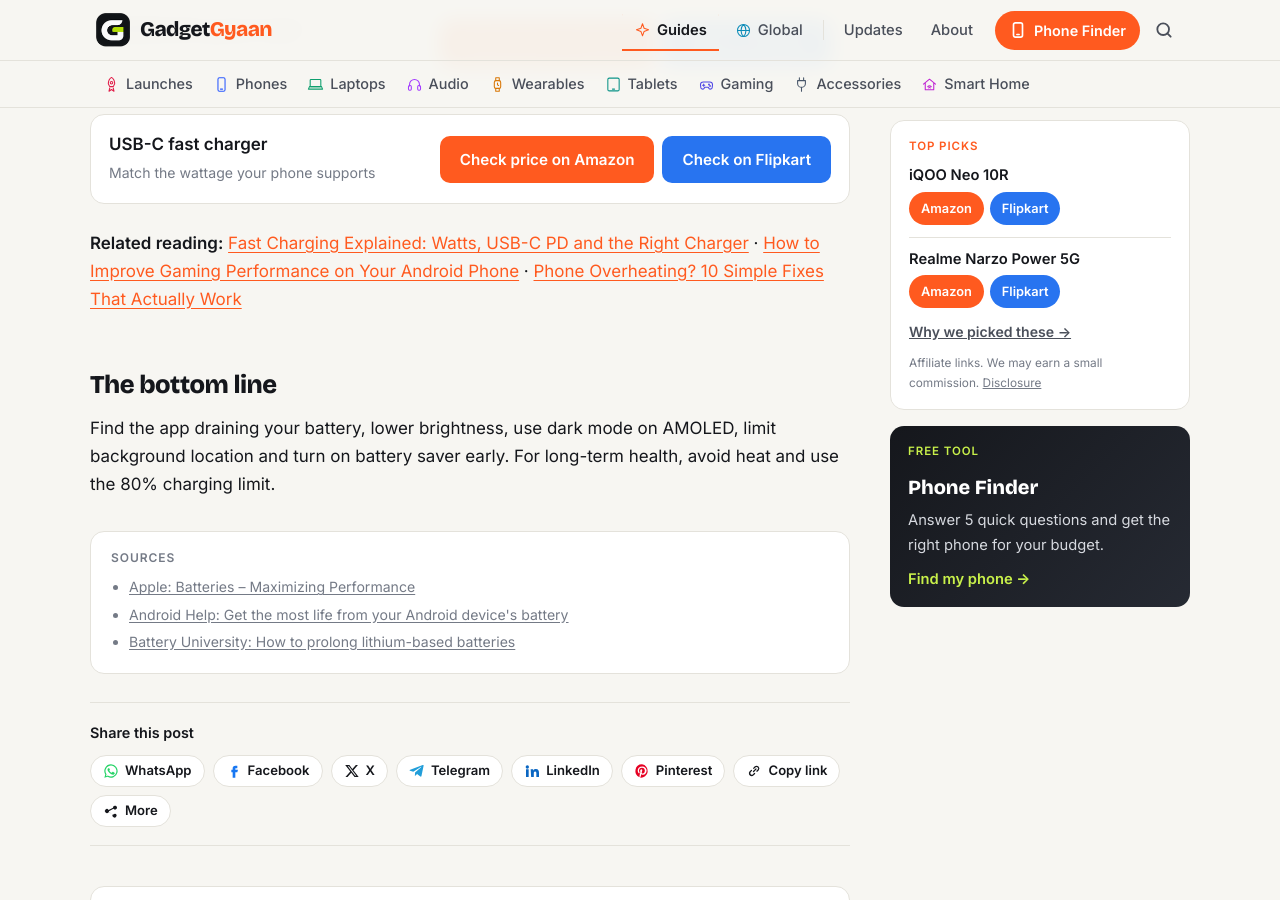
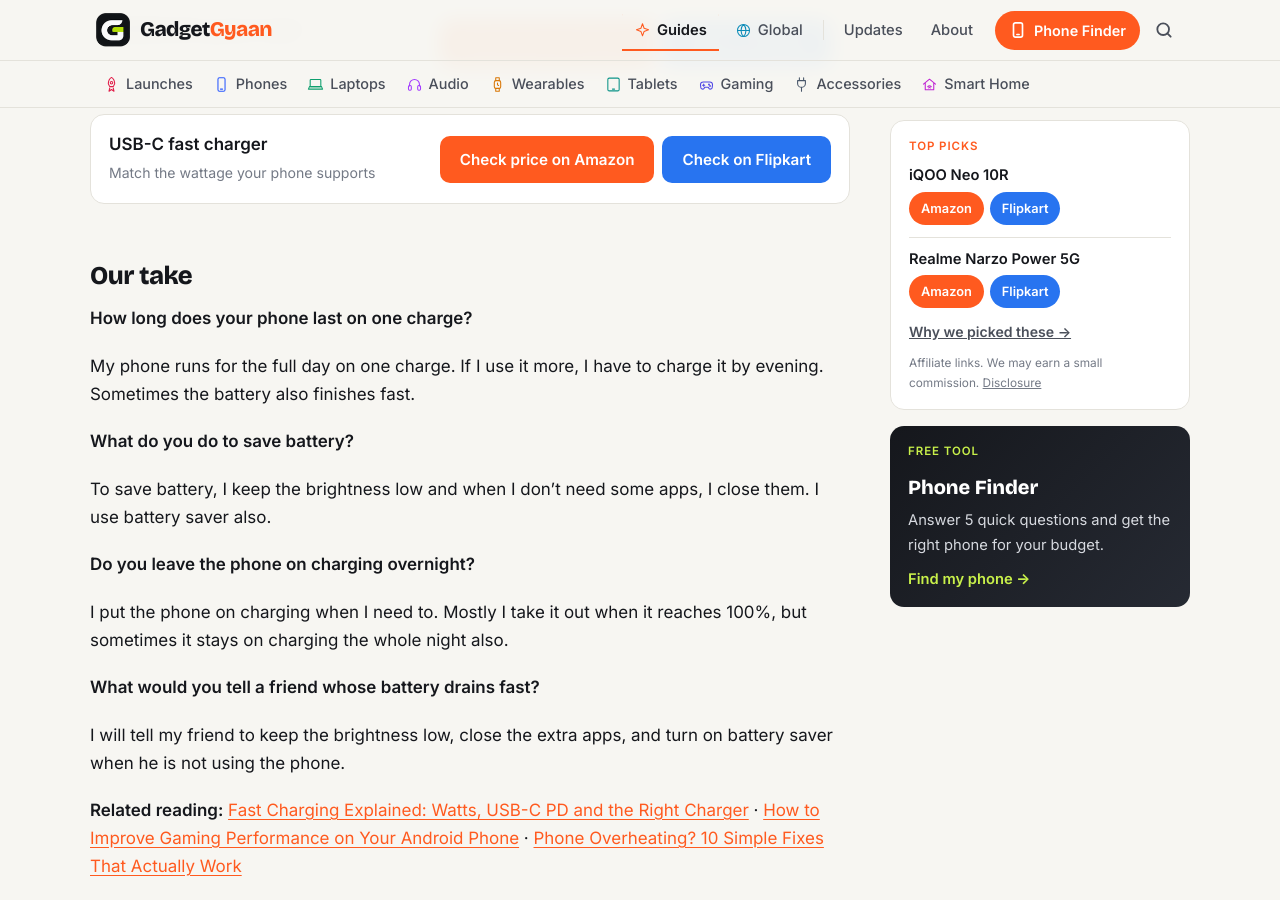
Before and after one commit to kiteksood167/kiteksood167.github.io, a Jekyll site: the page built from _posts/2026-10-17-make-phone-battery-last-longer.md, in a window 1280 px wide and 900 px high, scrolled down 4552 px. Built offline with Jekyll 4.4.1, drawn with Linux system fonts in a browser that asks for light colours; comment, search, counter and statistics services are not loaded; some of the changed text lies outside the part shown.

Commit message:
Our take: make phone battery last longer
Co-Authored-By: Claude Opus 5.5 <noreply@anthropic.com>
Claude-Session: https://claude.ai/code/session_019q2TsaYyUfQwBS5iqKAhGu

```diff
--- a/_posts/2026-10-17-make-phone-battery-last-longer.md
+++ b/_posts/2026-10-17-make-phone-battery-last-longer.md
@@ -84,6 +85,24 @@ Software updates often include battery optimisations and bug fixes for drain pro
 
 {% include buy.html name="USB-C fast charger" query="USB-C PD fast charger 33W" note="Match the wattage your phone supports" %}
 
+## Our take
+
+**How long does your phone last on one charge?**
+
+My phone runs for the full day on one charge. If I use it more, I have to charge it by evening. Sometimes the battery also finishes fast.
+
+**What do you do to save battery?**
+
+To save battery, I keep the brightness low and when I don't need some apps, I close them. I use battery saver also.
+
+**Do you leave the phone on charging overnight?**
+
+I put the phone on charging when I need to. Mostly I take it out when it reaches 100%, but sometimes it stays on charging the whole night also.
+
+**What would you tell a friend whose battery drains fast?**
+
+I will tell my friend to keep the brightness low, close the extra apps, and turn on battery saver when he is not using the phone.
+
 **Related reading:** [Fast Charging Explained: Watts, USB-C PD and the Right Charger](/fast-charging-explained/) · [How to Improve Gaming Performance on Your Android Phone](/improve-gaming-performance-android-phone/) · [Phone Overheating? 10 Simple Fixes That Actually Work](/phone-overheating-fixes/)
 
 ## The bottom line
```
Also changed, not shown: other parts of _posts/2026-10-17-make-phone-battery-last-longer.md (+1 -0 lines).
